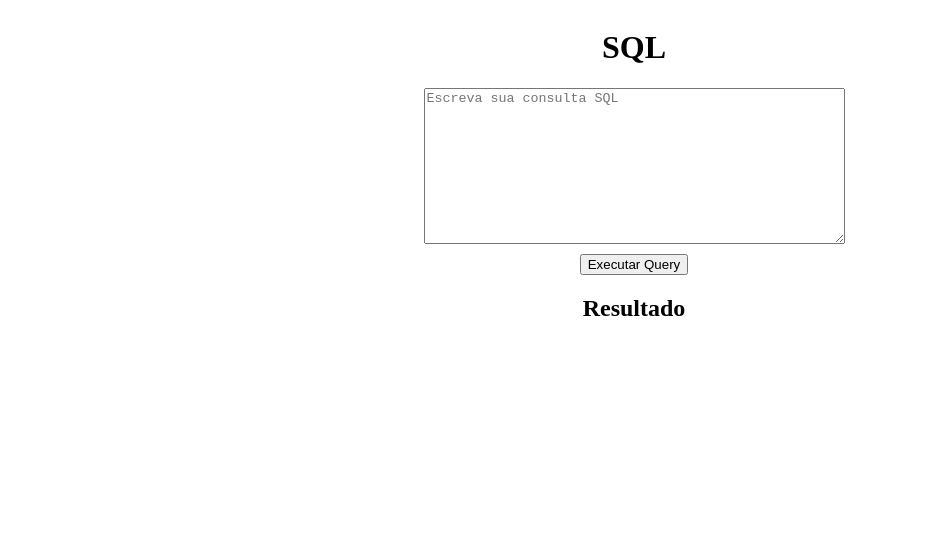
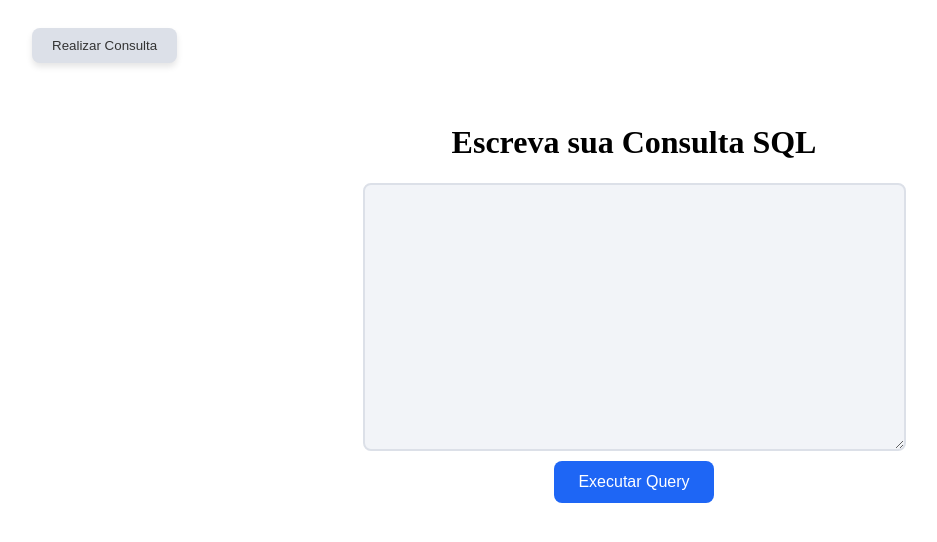
Before and after one commit to EdgarLira25/trabalhos-graduacao, a React (Create React App) app: page /query in a window 1280 px wide. Shown: the top 542 px of the page, without its empty margins (6-943 px from the left). Built offline with nearby package versions, Linux system fonts and the light colour scheme.

Commit message:
feat: personalizando page de consulta e header

```diff
--- a/package.json
+++ b/package.json
@@ -13,7 +13,9 @@
     "axios": "^1.7.7",
     "react": "^18.3.1",
     "react-dom": "^18.3.1",
+    "react-router-dom": "^6.26.1",
     "react-scripts": "5.0.1",
+    "styled-components": "^6.1.13",
     "typescript": "^4.9.5",
     "web-vitals": "^2.1.4"
   },
--- a/src/App.tsx
+++ b/src/App.tsx
@@ -1,8 +1,15 @@
 import SqlQuery from './pages/SqlQuery';
+import { BrowserRouter as Router, Route, Routes } from 'react-router-dom';
+import Header from './components/header';
 
 function App() {
     return (
-        <SqlQuery />
+        <Router>
+            <Header></Header>
+            <Routes>
+                <Route path="/query" element={<SqlQuery />} />
+            </Routes>
+        </Router>
     );
 }
 
--- /dev/null
+++ b/src/components/header.tsx
@@ -0,0 +1,22 @@
+import { useNavigate } from 'react-router-dom';
+import { Button, HeaderContainer, Navegate, Title } from './style';
+
+const Header = () => {
+    const navigate = useNavigate();
+
+    const handleNavigateHome = () => {
+        navigate('/query');
+    };
+
+    return (
+        <HeaderContainer>
+            <Navegate>
+                <Button onClick={handleNavigateHome}>
+                   Realizar Consulta
+                </Button>
+            </Navegate>
+        </HeaderContainer>
+    );
+};
+
+export default Header;
--- /dev/null
+++ b/src/components/style.ts
@@ -0,0 +1,40 @@
+import { styled } from "styled-components"
+
+export const HeaderContainer = styled.header`
+      display: flex;
+      flex-direction: row;
+      align-items: center;
+      justify-content: space-between;
+      padding: 20px 30px;
+      transition: background-color 0.3s ease
+`;
+
+export const Title = styled.h1`
+    cursor: pointer;
+    margin: 0;
+`
+
+export const Button = styled.button`
+  background-color: #dce0e8;
+  color: #333;
+  cursor: pointer;
+  padding: 10px 20px;
+  border: none;
+  border-radius: 8px;
+  box-shadow: 0px 4px 6px rgba(0, 0, 0, 0.1);
+
+  &:hover {
+    background-color: #c3c8d6;
+    box-shadow: 0px 6px 8px rgba(0, 0, 0, 0.15);
+    transform: translateY(-2px);
+  }
+
+  &:active {
+    background-color: #b0b5c3;
+    box-shadow: 0px 2px 4px rgba(0, 0, 0, 0.1);
+    transform: translateY(0);
+  }
+`;
+
+export const Navegate = styled.nav`
+`
--- a/src/pages/SqlQuery.tsx
+++ b/src/pages/SqlQuery.tsx
@@ -31,18 +31,16 @@ const SqlQuery: React.FC = () => {
 
     return (
         <Container>
-            <h1>SQL</h1>
+            <h1>Escreva sua Consulta SQL</h1>
             <FormSql onSubmit={handleSubmit}>
                 <TextArea
                     value={query}
                     onChange={handleInputChange}
                     rows={10}
                     cols={50}
-                    placeholder="Escreva sua consulta SQL"
                 />
                 <Button type="submit">Executar Query</Button>
             </FormSql>
-            <Title>Resultado</Title>
             <Pre>{response}</Pre>
         </Container>
     );
--- a/src/pages/style.ts
+++ b/src/pages/style.ts
@@ -1,21 +1,50 @@
 import { styled } from "styled-components"
 
 export const Button = styled.button`
-    margin-top: 10px;
- `
+  margin-top: 10px;
+  padding: 12px 24px;
+  color: #fff;
+  border: none;
+  border-radius: 8px;
+  cursor: pointer;
+  font-size: 16px;
+  background-color: #1e66f5; /* Adicionei uma cor de fundo */
+
+  &:active {
+    background-color: #7287fd; /* Cor ao clicar */
+  }
+`;
 
 export const Container = styled.div`
-    display: flex;
-    flex-direction: column;
-    align-items: center;
-    justify-content: center;
-`
+  display: flex;
+  flex-direction: column;
+  align-items: center;
+  justify-content: center;
+  padding: 20px;
+`;
 
-export const TextArea = styled.textarea``
+export const TextArea = styled.textarea`
+  padding: 12px;
+  border: 2px solid #dce0e8;
+  border-radius: 8px;
+  background-color: #f2f4f8;
+  font-size: 16px;
+  line-height: 1.5;
+`;
 
-export const Title = styled.h2``
+export const Title = styled.h2`
+  font-size: 28px;
+  font-weight: bold;
+  color: #333;
+  margin-bottom: 20px;
+  text-align: center;
+  border-bottom: 2px solid #dce0e8;
+  padding-bottom: 10px;
+`;
 
-export const Pre = styled.pre``
+export const Pre = styled.pre`
+    margin-top:20px;
+`;
 
 export const FormSql = styled.form`
     display: flex;
```
Also changed, not shown: 2 other files (tests, documents, lock files or other folders).
